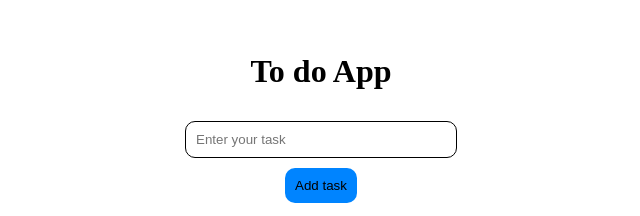
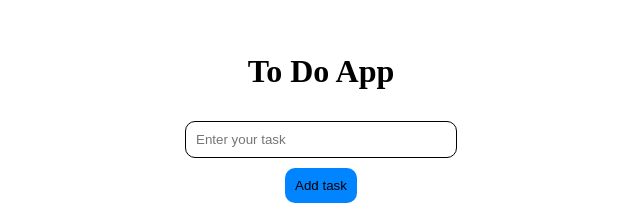
Before and after one commit to Sangam5756/Web-Development, a plain HTML site: page To_Do_App/index.html in a window 1280 px wide. Shown: the part 202-418 px from the top of the page, 319-959 px from the left. Drawn offline with Linux system fonts and the light colour scheme.

Commit message:
Update index.html

```diff
--- a/To_Do_App/index.html
+++ b/To_Do_App/index.html
@@ -8,7 +8,7 @@
 </head>
 <body>
 
-    <h1>To do App</h1>
+    <h1>To Do App</h1>
     <input placeholder="Enter your task">
     <button>Add task</button>
 
```
